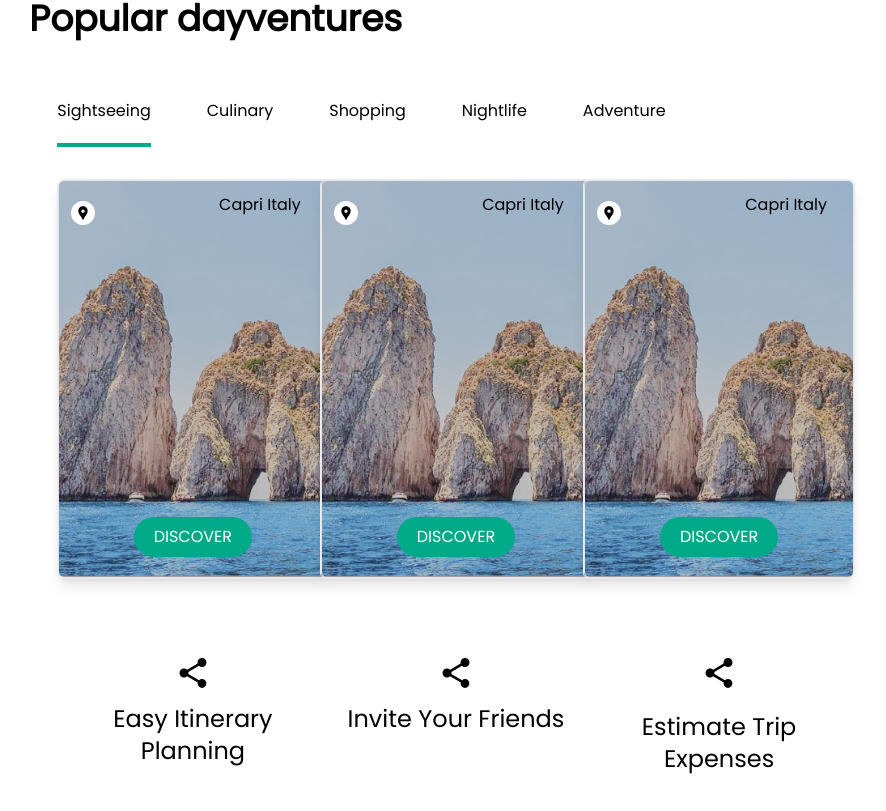
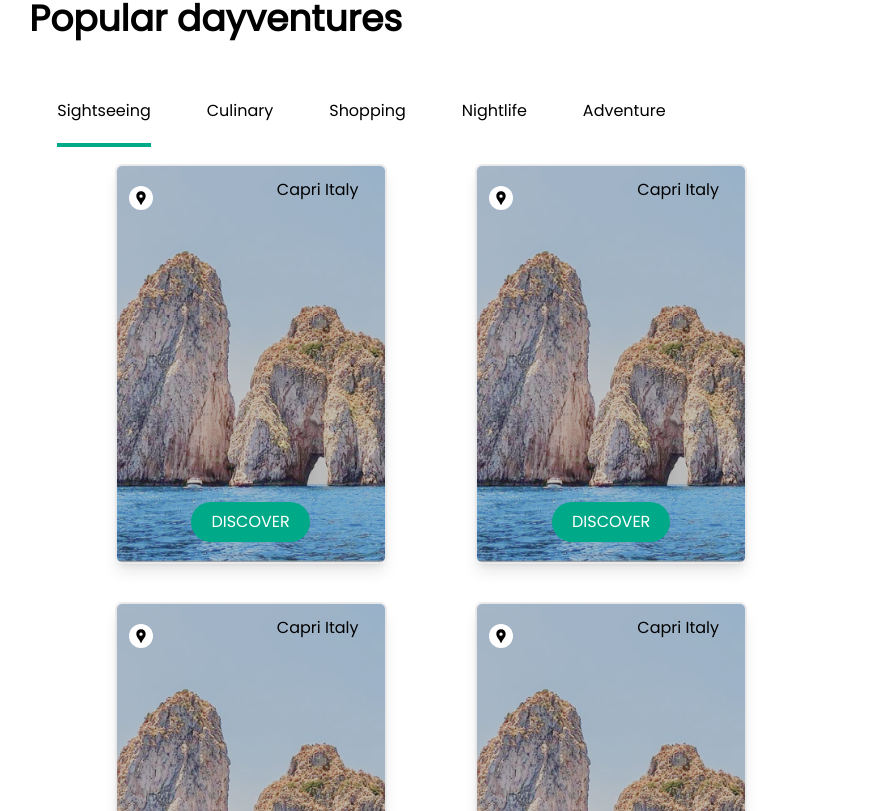
Before and after one commit to AleksandarI01/dayventure, a React (Vite) app in the folder frontend/: page / in a window 1280 px wide. Shown: the part 506-1317 px from the top of the page, without its empty margins (184-1070 px from the left). Built offline with nearby package versions, Linux system fonts and the light colour scheme; no server answers.

Commit message:
grid created for the cards

```diff
--- a/frontend/src/pages/Home/index.jsx
+++ b/frontend/src/pages/Home/index.jsx
@@ -121,17 +121,20 @@ const Home = () => {
                         </ul>
                     </div>
 
-                    {sightseeingClicked ? <div className="flex flex-row w-full p-8">
-                        <div className="flex flex-col w-1/3 items-center">
-                            <ImageTrip className="text-4xl my-3"/>
+                    <div className={"w-full flex justify-center align-middle pb-[3%] pt-[2%]"}>
+                        {sightseeingClicked ?
+                            <div className={"w-[80%] grid grid-cols-[repeat(auto-fit,minmax(230px,1fr))] gap-[2.4rem]"}>
+                                <ImageTrip></ImageTrip>
+                                <ImageTrip></ImageTrip>
+                                <ImageTrip></ImageTrip>
+                                <ImageTrip></ImageTrip>
+                                <ImageTrip></ImageTrip>
+                                <ImageTrip></ImageTrip>
+                                <ImageTrip></ImageTrip>
+                                <ImageTrip></ImageTrip>
+                                <ImageTrip></ImageTrip>
                             </div>
-                        <div className="flex flex-col w-1/3 items-center">
-                            <ImageTrip className="text-4xl my-3"/>
-                        </div>
-                        <div className="flex flex-col w-1/3 items-center">
-                            <ImageTrip className="text-4xl my-3"/>
-                        </div>
-                    </div> : culinaryClicked ? <div className="flex flex-row w-full p-8">
+                            : culinaryClicked ? <div className="flex flex-row w-full p-8">
                                 <p>culinary clicked!</p>
                             </div> : shoppingClicked ? <div className="flex flex-row w-full p-8">
                                 <p>shopping clicked!</p>
@@ -140,6 +143,7 @@ const Home = () => {
                             </div> : adventureClicked ? <div className="flex flex-row w-full p-8">
                                 <p>adventure clicked!</p>
                             </div> : null}
+                    </div>
 
                     <div className="flex flex-row w-full p-8">
                         <div className="flex flex-col w-1/3 items-center">
--- a/frontend/src/pages/Search/index.jsx
+++ b/frontend/src/pages/Search/index.jsx
@@ -58,8 +58,9 @@ const Search = () => {
                 </div>
                 <div className={"w-full flex justify-center align-middle pb-[12%] pt-[2%]"}>
 
+
                     {userClicked ?
-                        <div className={"flex flex-row flex-wrap justify-center align-middle w-[90%] gap-[2%]"}>
+                        <div className={"w-[80%] grid grid-cols-[repeat(auto-fit,minmax(230px,1fr))] gap-[2.4rem]"}>
                             <UserCard></UserCard>
                             <UserCard></UserCard>
                             <UserCard></UserCard>
@@ -72,7 +73,7 @@ const Search = () => {
                             <UserCard></UserCard>
 
                         </div> :
-                        <div className={"flex flex-row flex-wrap justify-center align-middle w-[90%] gap-[2%]"}>
+                        <div className={"w-[80%] grid grid-cols-[repeat(auto-fit,minmax(230px,1fr))] gap-[2.4rem]"}>
 
                             <Trip></Trip>
                             <Trip></Trip>
@@ -83,11 +84,13 @@ const Search = () => {
 
                         </div>}
 
+
                 </div>
             </div>
 
         </>
-    );
+    )
+        ;
 };
 
 export default Search;
```
Lines whose indentation alone changed are shown as unchanged.
